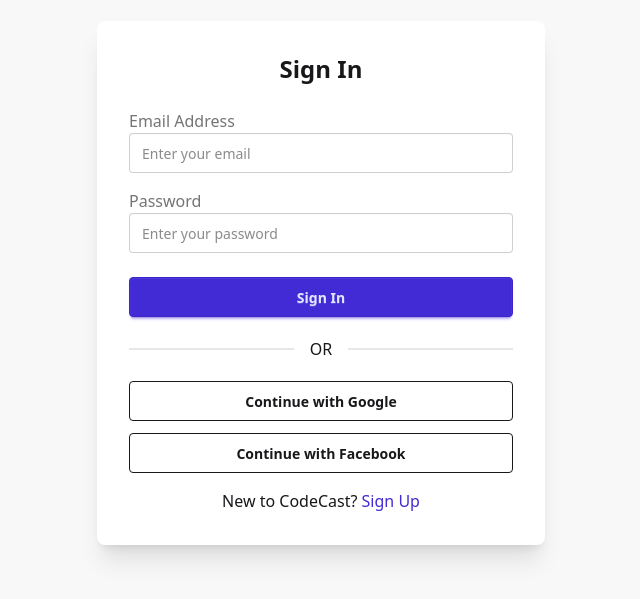
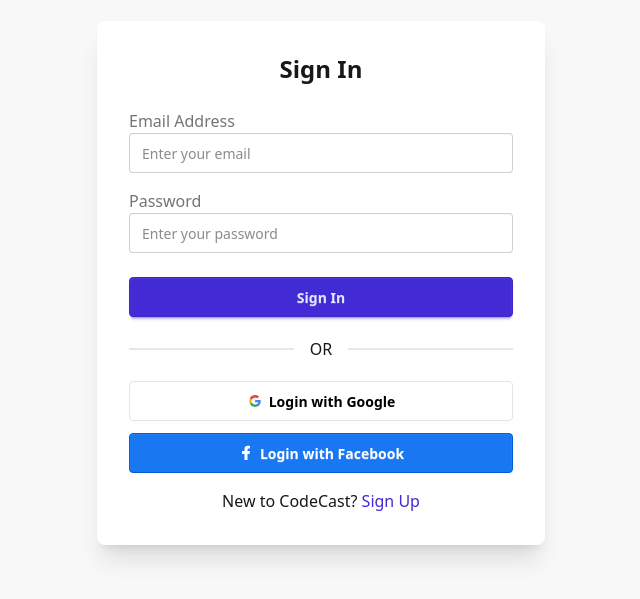
Before and after one commit to stha-prasun/CodeCast, a React (Vite) app in the folder frontend/: page /login in a window 1280 px wide. Shown: the part 117-716 px from the top of the page, without its empty margins (319-959 px from the left). Built offline with nearby package versions, Linux system fonts and the light colour scheme.

Commit message:
Login And Signup

```diff
--- a/frontend/src/App.jsx
+++ b/frontend/src/App.jsx
@@ -1,12 +1,17 @@
 import React from "react";
 import Login from "./components/auth/Login";
 import { createBrowserRouter, RouterProvider } from "react-router-dom";
+import Signup from "./components/auth/Signup";
 
 const App = () => {
   const appRouter = createBrowserRouter([
     {
       path: "/login",
       element: <Login />,
+    },
+    {
+      path: "/signup",
+      element: <Signup />,
     },
   ]);
   return (
--- a/frontend/src/components/auth/Login.jsx
+++ b/frontend/src/components/auth/Login.jsx
@@ -1,4 +1,4 @@
-import React from 'react'
+import React from "react";
 
 const Login = () => {
   return (
@@ -33,16 +33,65 @@
           </form>
           <div className="divider my-6">OR</div>
           <div className="flex flex-col gap-3">
-          <button className="btn btn-outline w-full">Continue with Google</button>
-          <button className="btn btn-outline w-full">Continue with Facebook</button>
+            {/* Google */}
+            <button className="btn bg-white text-black border-[#e5e5e5]">
+              <svg
+                aria-label="Google logo"
+                width="16"
+                height="16"
+                xmlns="http://www.w3.org/2000/svg"
+                viewBox="0 0 512 512"
+              >
+                <g>
+                  <path d="m0 0H512V512H0" fill="#fff"></path>
+                  <path
+                    fill="#34a853"
+                    d="M153 292c30 82 118 95 171 60h62v48A192 192 0 0190 341"
+                  ></path>
+                  <path
+                    fill="#4285f4"
+                    d="m386 400a140 175 0 0053-179H260v74h102q-7 37-38 57"
+                  ></path>
+                  <path
+                    fill="#fbbc02"
+                    d="m90 341a208 200 0 010-171l63 49q-12 37 0 73"
+                  ></path>
+                  <path
+                    fill="#ea4335"
+                    d="m153 219c22-69 116-109 179-50l55-54c-78-75-230-72-297 55"
+                  ></path>
+                </g>
+              </svg>
+              Login with Google
+            </button>
+
+            {/* Facebook */}
+            <button className="btn bg-[#1A77F2] text-white border-[#005fd8]">
+              <svg
+                aria-label="Facebook logo"
+                width="16"
+                height="16"
+                xmlns="http://www.w3.org/2000/svg"
+                viewBox="0 0 32 32"
+              >
+                <path
+                  fill="white"
+                  d="M8 12h5V8c0-6 4-7 11-6v5c-4 0-5 0-5 3v2h5l-1 6h-4v12h-6V18H8z"
+                ></path>
+              </svg>
+              Login with Facebook
+            </button>
           </div>
           <p className="text-center mt-4">
-          New to CodeCast? <a href="#" className="text-primary hover:underline">Sign Up</a>
+            New to CodeCast?{" "}
+            <a href="#" className="text-primary hover:underline">
+              Sign Up
+            </a>
           </p>
         </div>
       </div>
     </>
-  )
-}
+  );
+};
 
-export default Login
+export default Login;
--- /dev/null
+++ b/frontend/src/components/auth/Signup.jsx
@@ -0,0 +1,62 @@
+const Signup = () => {
+    return (
+      <div className="min-h-screen flex justify-center items-center bg-base-200">
+        <div className="card w-full max-w-md shadow-xl bg-base-100 p-8">
+          <h2 className="text-3xl font-semibold text-center text-primary">Sign Up</h2>
+
+          <form className="space-y-4 mt-6">
+            {/* Full Name */}
+            <div>
+              <label className="label">
+                <span className="label-text">Full Name</span>
+              </label>
+              <input
+                type="text"
+                placeholder="Enter your full name"
+                className="input input-bordered w-full"
+              />
+            </div>
+
+            {/* Email */}
+            <div>
+              <label className="label">
+                <span className="label-text">Email Address</span>
+              </label>
+              <input
+                type="email"
+                placeholder="Enter your email"
+                className="input input-bordered w-full"
+              />
+            </div>
+
+            {/* Password */}
+            <div>
+              <label className="label">
+                <span className="label-text">Password</span>
+              </label>
+              <input
+                type="password"
+                placeholder="Enter your password"
+                className="input input-bordered w-full"
+              />
+            </div>
+
+            {/* Submit Button */}
+            <div className="mt-6">
+              <button className="btn btn-primary w-full">Sign Up</button>
+            </div>
+
+            {/* Already have an account */}
+            <div className="text-center mt-4">
+              <p>
+                Already have an account?{" "}
+                <a href="/login" className="text-primary">Login here</a>
+              </p>
+            </div>
+          </form>
+        </div>
+      </div>
+    );
+  };
+
+  export default Signup;
```
Lines whose indentation alone changed are shown as unchanged.
